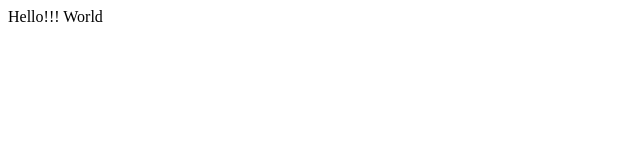
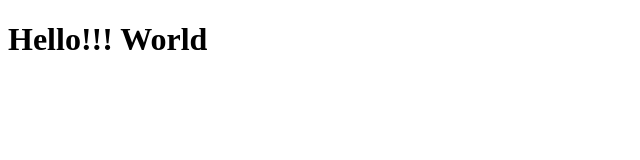
Before and after one commit to PaskauskasJ/StudyCode, a plain HTML site: page index.html in a window 1280 px wide. Shown: the whole page, without its empty margins (0-640 px from the left). Drawn offline with Linux system fonts and the light colour scheme.

Commit message:
ketvirtas

```diff
--- a/index.html
+++ b/index.html
@@ -7,6 +7,6 @@
     <title>Document</title>
   </head>
   <body>
-    Hello!!! World
+    <h1>Hello!!! World</h1>
   </body>
 </html>
```
